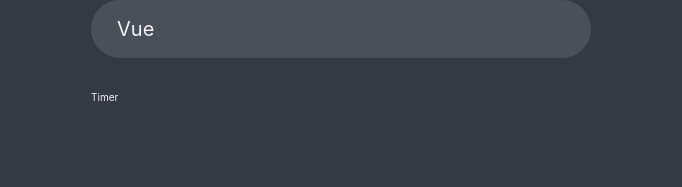
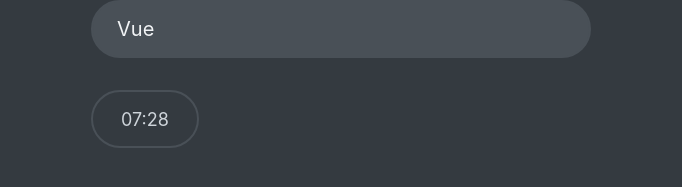
Before and after one commit to julienheng/react-quiz, a React (Vite) app: page / in a window 1280 px wide. Both pictures are taken after a click on the button "Let's start". Shown: the part 603-790 px from the top of the page, without its empty margins (299-981 px from the left). Built offline with nearby package versions, Linux system fonts and the light colour scheme; data requests are answered from the project's data file.

Commit message:
working on next button

```diff
--- a/src/App.tsx
+++ b/src/App.tsx
@@ -30,6 +30,7 @@
   answer: number | null;
   points: number;
   highscore: number;
+  secondsRemaining: number | null;
 }
 
 interface Action {
@@ -44,7 +45,10 @@
   answer: null,
   points: 0,
   highscore: 0,
+  secondsRemaining: null,
 };
+
+const SECS_PER_QUESTION = 30;
 
 const reducer = (state: State, action: Action) => {
   switch (action.type) {
@@ -53,7 +57,11 @@
     case "dataFailed":
       return { ...state, status: "error" };
     case "start":
-      return { ...state, status: "active" };
+      return {
+        ...state,
+        status: "active",
+        secondsRemaining: state.questions.length * SECS_PER_QUESTION,
+      };
     case "newAnswer":
       const question = state.questions.at(state.index);
 
@@ -88,14 +96,22 @@
         status: "ready",
         questions: state.points,
       };
+    case "tick":
+      return {
+        ...state,
+        secondsRemaining: state.secondsRemaining as number - 1,
+        status: state.secondsRemaining === 0 ? "nextQuestion" : state.status,
+      };
     default:
       throw new (Error as any)("Action type not found");
   }
 };
 
 function App() {
-  const [{ questions, status, index, answer, points, highscore }, dispatch] =
-    useReducer(reducer, initialState);
+  const [
+    { questions, status, index, answer, points, highscore, secondsRemaining },
+    dispatch,
+  ] = useReducer(reducer, initialState);
 
   const numQuestions = questions.length;
   const maxPossiblePoints =
@@ -134,7 +150,7 @@
               answer={answer}
             />
             <Footer>
-              <Timer />
+              <Timer dispatch={dispatch} secondsRemaining={secondsRemaining} />
               <NextButton
                 dispatch={dispatch}
                 answer={answer}
--- a/src/components/Timer.tsx
+++ b/src/components/Timer.tsx
@@ -1,6 +1,30 @@
+import { useEffect } from "react";
 
-export default function Timer() {
+type Props = {
+  dispatch: React.Dispatch<{ type: string }>;
+  secondsRemaining: number | null;
+};
+
+export default function Timer({ dispatch, secondsRemaining }: Props) {
+  const mins = Math.floor((secondsRemaining as number) / 60);
+  const seconds = (secondsRemaining as number) % 60;
+
+  useEffect(
+    function () {
+      const id = setInterval(function () {
+        dispatch({ type: "tick" });
+      }, 1000);
+
+      return () => clearInterval(id);
+    },
+    [dispatch]
+  );
+
   return (
-    <div>Timer</div>
-  )
+    <div className="timer">
+      {mins < 10 && "0"}
+      {mins}:{seconds < 10 && "0"}
+      {seconds}
+    </div>
+  );
 }
```
